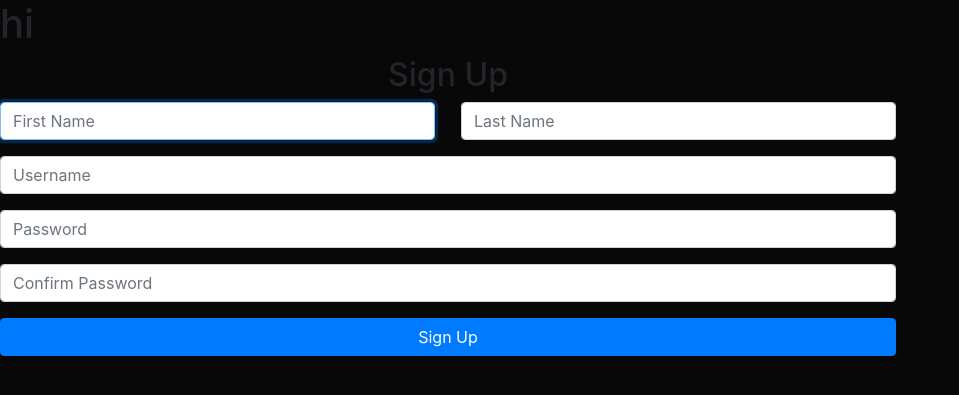
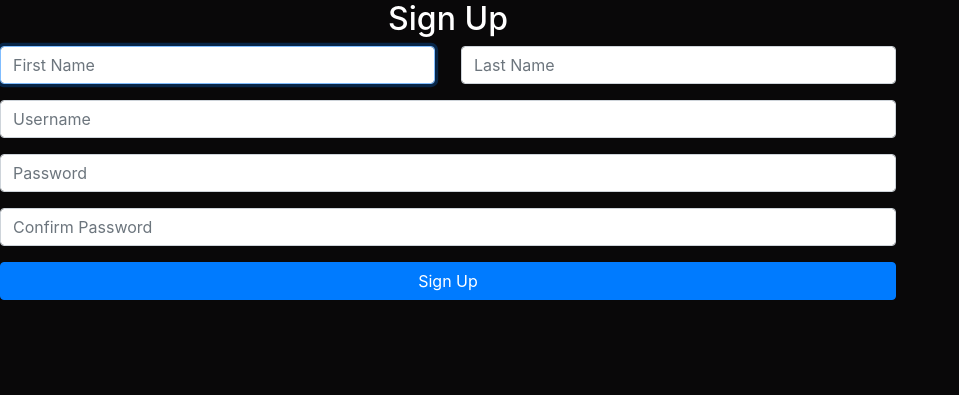
Before and after one commit to TMarwah/P4Tigers, a Flask app: page /newuser/ in a window 1280 px wide. Shown: the part 56-451 px from the top of the page, without its empty margins (0-959 px from the left). Run offline with Flask 2, Linux system fonts and the light colour scheme; some libraries are stand-ins or nearby versions.

Commit message:
fixed styling

```diff
--- a/templates/apology.html
+++ b/templates/apology.html
@@ -1,6 +1,6 @@
 {% extends 'base.html' %}
 {% block content %}
 
-<h2 style="text-align:center;">Error {{code}} : {{message}}</h2>
+<h2 style="text-align:center;color: white">Error {{code}} : {{message}}</h2>
 
 {% endblock %}
--- a/templates/signup.html
+++ b/templates/signup.html
@@ -1,9 +1,8 @@
 {% extends 'base.html' %}
 {% block content %}
-<h1>hi</h1>
 <div class="clearblock">
     <form action="/newuser/" method="post" style="display:inline-grid; width:70%">
-        <h2 style="text-align: center; margin-left:auto; margin-right:auto;">Sign Up</h2>
+        <h2 style="text-align: center; margin-left:auto; margin-right:auto;color: white">Sign Up</h2>
 
         <div style="display: grid; grid-template-columns: 1fr 1fr; column-gap:26px;">
             <div class="form-group">
@@ -27,7 +26,7 @@
             <input class="form-control" name="confirmation" placeholder="Confirm Password" type="password">
         </div>
 
-        <button class="btn btn-primary sButton" type="submit">Sign Up</button>
+        <button class="btn btn-primary sButton" type="submit" style="color: white">Sign Up</button>
     </form>
 </div>
 
```
